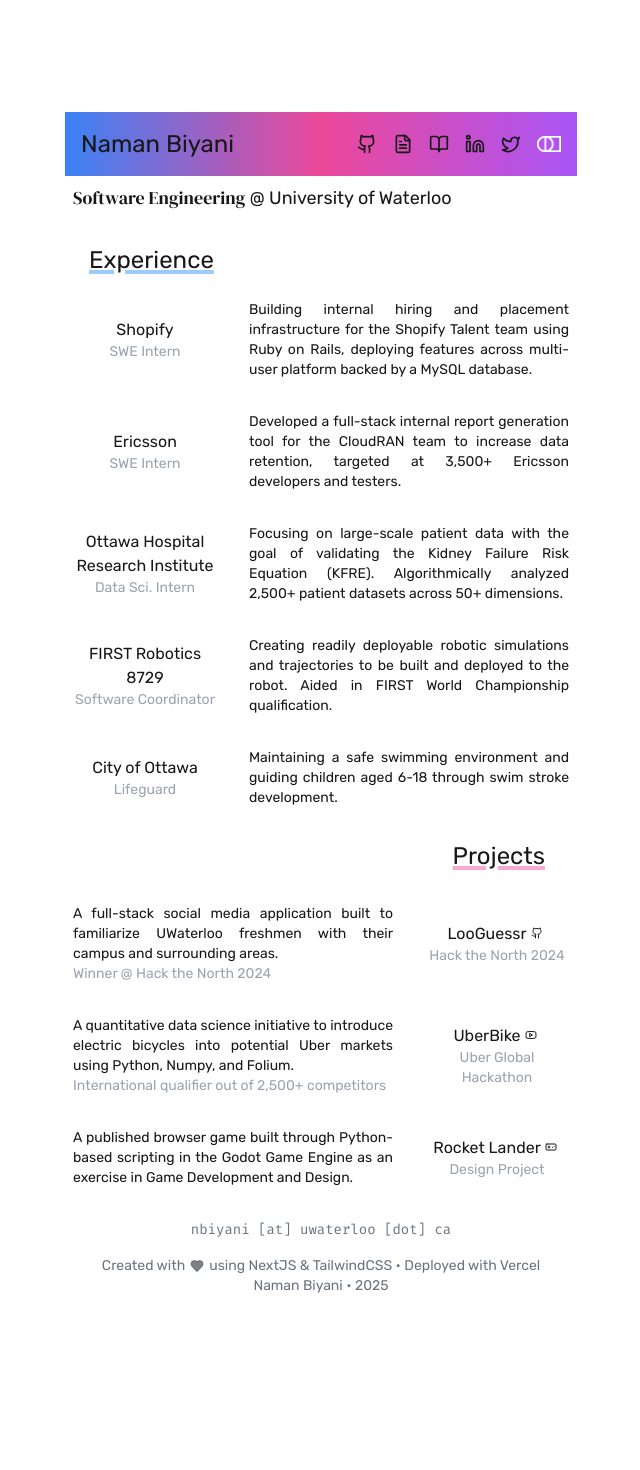
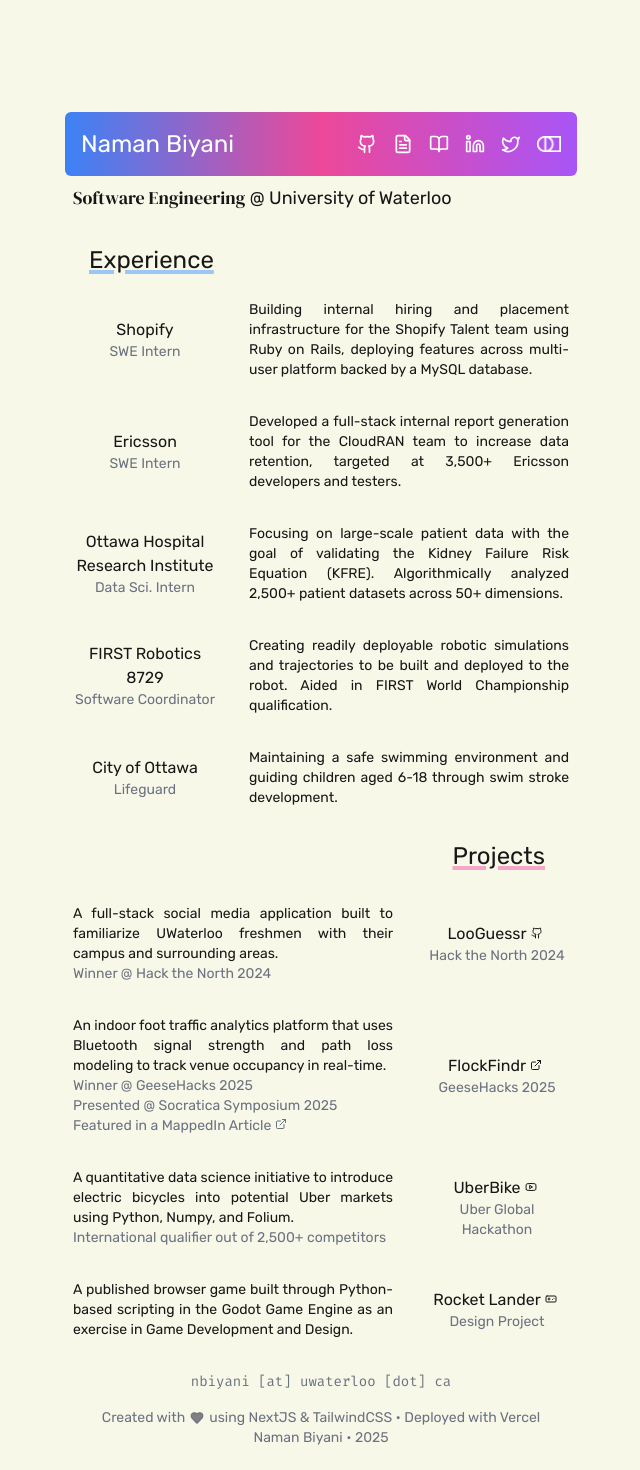
Before and after one commit to NamanBiyani06/namanbiyani.com, a Next.js app: page / in a window 1280 px wide. Shown: the top 1470 px of the page, without its empty margins (319-959 px from the left). Before the commit the page ends 1408 px from the top, so only its background shows below. Built offline with nearby package versions, Linux system fonts and the light colour scheme; a web font is replaced by a local one.

Commit message:
updated colours and added flockfindr

```diff
--- a/src/app/globals.css
+++ b/src/app/globals.css
@@ -7,14 +7,14 @@
 @tailwind utilities;
 
 :root {
-  --background: #ffffff;
+  --background: #f8f8e9;
   --foreground: #171717;
 }
 
 @media (prefers-color-scheme: dark) {
   :root {
     --background: #0a0a0a;
-    --foreground: #e1e1e1;
+    --foreground: #fafaee;
   }
 }
 
--- a/src/components/Experience/experience.tsx
+++ b/src/components/Experience/experience.tsx
@@ -8,32 +8,32 @@ export default function Experience() {
       <div className="grid grid-cols-3 gap-x-8 gap-y-8">
         <div className="flex flex-col items-center justify-center" data-aos="fade-up">
           <div className="">Shopify</div>
-          <div className="text-gray-400 text-sm">SWE Intern</div>
+          <div className="text-gray-500 dark:text-gray-400 text-sm">SWE Intern</div>
         </div>
         <div className="text-sm text-justify col-span-2" data-aos="fade-up">Building internal hiring and placement infrastructure for the Shopify Talent team using Ruby on Rails,
 deploying features across multi-user platform backed by a MySQL database.</div>
 
         <div className="flex flex-col items-center justify-center" data-aos="fade-up">
           <div className="">Ericsson</div>
-          <div className="text-gray-400 text-sm">SWE Intern</div>
+          <div className="text-gray-500 dark:text-gray-400 text-sm">SWE Intern</div>
         </div>
         <div className="text-sm text-justify col-span-2" data-aos="fade-up">Developed a full-stack internal report generation tool for the CloudRAN team to increase data retention, targeted at 3,500+ Ericsson developers and testers.</div>
 
         <div className="flex flex-col items-center justify-center text-center" data-aos="fade-up">
           <div className="">Ottawa Hospital Research Institute</div>
-          <div className="text-gray-400 text-sm">Data Sci. Intern</div>
+          <div className="text-gray-500 dark:text-gray-400 text-sm">Data Sci. Intern</div>
         </div>
         <div className="text-sm col-span-2 text-justify" data-aos="fade-up">Focusing on large-scale patient data with the goal of validating the Kidney Failure Risk Equation (KFRE). Algorithmically analyzed 2,500+ patient datasets across 50+ dimensions.</div>
 
         <div className="flex flex-col items-left justify-center text-center" data-aos="fade-up">
           <div className="">FIRST Robotics 8729</div>
-          <div className="text-gray-400 text-sm">Software Coordinator</div>
+          <div className="text-gray-500 dark:text-gray-400 text-sm">Software Coordinator</div>
         </div>
         <div className="text-sm col-span-2 text-justify" data-aos="fade-up">Creating readily deployable robotic simulations and trajectories to be built and deployed to the robot. Aided in FIRST World Championship qualification.</div>
 
         <div className="flex flex-col items-left justify-center text-center" data-aos="fade-up">
           <div className="">City of Ottawa</div>
-          <div className="text-gray-400 text-sm">Lifeguard</div>
+          <div className="text-gray-500 dark:text-gray-400 text-sm">Lifeguard</div>
         </div>
         <div className="text-sm col-span-2 text-justify" data-aos="fade-up">Maintaining a safe swimming environment and guiding children aged 6-18 through swim stroke development.</div>
       </div>
--- a/src/components/Header/header.tsx
+++ b/src/components/Header/header.tsx
@@ -21,26 +21,26 @@ export const tangerine = Tangerine({
 export default function Header() {
   return (
     <div className={``} data-aos="fade-up">
-      <div className="text-2xl py-4 bg-gradient-to-r from-blue-500 via-pink-500 to-purple-500 px-4 my-2 grid grid-cols-3">
-        <span className="col-span-1">Naman Biyani</span>
+      <div className="text-2xl py-4 bg-gradient-to-r from-blue-500 via-pink-500 to-purple-500 px-4 my-2 grid grid-cols-3 rounded-md text-white">
+        <span className="col-span-1 text-white">Naman Biyani</span>
         <span className="text-right col-span-2 flex justify-end">
           <div className="flex gap-4 text-sm justify-center items-center">
-            <a href="https://github.com/NamanBiyani06" target="_blank" rel="noopener noreferrer" className="flex items-center transform transition-transform ease-in-out duration-300 hover:scale-125 hover:text-gray-300">
-              <Github className="" size={20} />
+            <a href="https://github.com/NamanBiyani06" target="_blank" rel="noopener noreferrer" className="flex items-center transform transition-transform ease-in-out duration-300 hover:scale-125 hover:text-gray-200 text-white">
+              <Github className="text-white" size={20} />
             </a>
-            <a href="/assets/NamanBiyani_1B.pdf" target="_blank" rel="nooperner noreferrer" className="flex items-center transform transition-transform ease-in-out duration-300 hover:scale-125 hover:text-gray-300">
-              <FileTextIcon className="" size={20} />
+            <a href="/assets/NamanBiyani_2A.pdf" target="_blank" rel="noopener noreferrer" className="flex items-center transform transition-transform ease-in-out duration-300 hover:scale-125 hover:text-gray-200 text-white">
+              <FileTextIcon className="text-white" size={20} />
             </a>
-            <a href="https://www.goodreads.com/user/show/162046557-naman-biyani" target="_blank" rel="noopener noreferrer" className="flex items-center transform transition-transform ease-in-out duration-300 hover:scale-125 hover:text-gray-300">
-              <BookOpen className="" size={20} />
+            <a href="https://www.goodreads.com/user/show/162046557-naman-biyani" target="_blank" rel="noopener noreferrer" className="flex items-center transform transition-transform ease-in-out duration-300 hover:scale-125 hover:text-gray-200 text-white">
+              <BookOpen className="text-white" size={20} />
             </a>
-            <a href="https://www.linkedin.com/in/naman-biyani-361b96233/" target="_blank" rel="noopener noreferrer" className="flex items-center transform transition-transform ease-in-out duration-300 hover:scale-125 hover:text-gray-300">
-              <Linkedin className="" size={20} />
+            <a href="https://www.linkedin.com/in/naman-biyani-361b96233/" target="_blank" rel="noopener noreferrer" className="flex items-center transform transition-transform ease-in-out duration-300 hover:scale-125 hover:text-gray-200 text-white">
+              <Linkedin className="text-white" size={20} />
             </a>
-            <a href="https://x.com/nbiyani06" target="_blank" rel="noopener noreferrer" className="flex items-center transform transition-transform ease-in-out duration-300 hover:scale-125 hover:text-gray-300 md:flex">
-              <Twitter className="" size={20} />
+            <a href="https://x.com/nbiyani06" target="_blank" rel="noopener noreferrer" className="flex items-center transform transition-transform ease-in-out duration-300 hover:scale-125 hover:text-gray-200 text-white md:flex">
+              <Twitter className="text-white" size={20} />
             </a>
-            <a href="https://se-webring.xyz/" target="_blank" rel="noopener noreferrer" className="flex items-center transform transition-transform ease-in-out duration-300 hover:scale-125 hover:text-gray-300 md:flex">
+            <a href="https://se-webring.xyz/" target="_blank" rel="noopener noreferrer" className="flex items-center transform transition-transform ease-in-out duration-300 hover:scale-125 hover:text-gray-200 text-white md:flex">
               <Image src="/assets/logo_w.png" alt="Webring Logo" width={60} height={60} className="w-6 h-4"/>
             </a>
           </div>
--- a/src/components/Projects/projects.tsx
+++ b/src/components/Projects/projects.tsx
@@ -1,4 +1,4 @@
-import { Github, Youtube, Gamepad } from "lucide-react";
+import { Github, Youtube, Gamepad, ExternalLink } from "lucide-react";
 
 export default function Projects() {
   return (
@@ -9,36 +9,61 @@ export default function Projects() {
         <div className="text-sm col-span-2 text-justify" data-aos="fade-up">
           A full-stack social media application built to familiarize UWaterloo freshmen with their campus and surrounding areas.
 
-          <div className="flex items-center text-sm text-gray-400 text-right text-center">Winner @ Hack the North 2024</div>
+          <div className="flex items-center text-sm text-gray-500 dark:text-gray-400 text-right text-center">Winner @ Hack the North 2024</div>
         </div>
         <div className="flex flex-col items-right justify-center text-center" data-aos="fade-up">
-          <a className="transform transition-transform transition-colors transition-all ease-in-out duration-500 transition-duration-500 hover:text-blue-300 hover:scale-105" href="https://github.com/HTN-2024-LooGuessr/LooGuessr">
+          <a className="transform transition-transform transition-colors transition-all ease-in-out duration-500 transition-duration-500 hover:text-blue-700 dark:hover:text-blue-300 hover:scale-105" href="https://github.com/HTN-2024-LooGuessr/LooGuessr">
             LooGuessr
             <span className="inline-block mx-1"><Github className="" size={12}/></span>
           </a>
-          <div className="text-gray-400 text-sm">Hack the North 2024</div>
+          <div className="text-gray-500 dark:text-gray-400 text-sm">Hack the North 2024</div>
+        </div>
+
+        <div className="text-sm col-span-2 text-justify" data-aos="fade-up">
+          An indoor foot traffic analytics platform that uses Bluetooth signal strength and path loss modeling to track venue occupancy in real-time.
+
+          <div className="flex items-center text-sm text-gray-500 dark:text-gray-400 text-right text-center">Winner @ GeeseHacks 2025</div>
+          <div className="flex items-center text-sm text-gray-500 dark:text-gray-400 text-right text-center">Presented @ Socratica Symposium 2025</div>
+          <div className="flex items-center text-sm text-gray-500 dark:text-gray-400 text-right text-center">
+            <a
+              href="https://www.mappedin.com/resources/blog/flockfindr-mapping-foot-traffic-with-bluetooth-and-geese/"
+              target="_blank"
+              rel="noopener noreferrer"
+              className="hover:text-blue-700 dark:hover:text-blue-300 transition-colors duration-300"
+            >
+              Featured in a MappedIn Article
+              <span className="inline-block mx-1"><ExternalLink className="" size={12}/></span>
+            </a>
+          </div>
+        </div>
+        <div className="flex flex-col items-right justify-center text-center" data-aos="fade-up">
+          <a className="transform transition-transform transition-colors transition-all ease-in-out duration-500 transition-duration-500 hover:text-blue-700 dark:hover:text-blue-300 hover:scale-105" href="https://flock-findr.vercel.app">
+            FlockFindr
+            <span className="inline-block mx-1"><ExternalLink className="" size={12}/></span>
+          </a>
+          <div className="text-gray-500 dark:text-gray-400 text-sm">GeeseHacks 2025</div>
         </div>
 
         <div className="text-sm col-span-2 text-justify" data-aos="fade-up">
           A quantitative data science initiative to introduce electric bicycles into potential Uber markets using Python, Numpy, and Folium.
 
-          <div className="flex items-center text-sm text-gray-400 text-right text-center">International qualifier out of 2,500+ competitors</div>
+          <div className="flex items-center text-sm text-gray-500 dark:text-gray-400 text-right text-center">International qualifier out of 2,500+ competitors</div>
         </div>
         <div className="flex flex-col items-right justify-center text-center" data-aos="fade-up">
-          <a className="transform transition-transform transition-colors transition-all ease-in-out duration-500 transition-duration-500 hover:text-blue-300 hover:scale-105" href="https://youtu.be/hoDG4Qn-7Ug">
+          <a className="transform transition-transform transition-colors transition-all ease-in-out duration-500 transition-duration-500 hover:text-blue-700 dark:hover:text-blue-300 hover:scale-105" href="https://youtu.be/hoDG4Qn-7Ug">
             UberBike
             <span className="inline-block mx-1"><Youtube className="" size={12}/></span>
           </a>
-          <div className="text-gray-400 text-sm">Uber Global Hackathon</div>
+          <div className="text-gray-500 dark:text-gray-400 text-sm">Uber Global Hackathon</div>
         </div>
 
         <div className="text-sm col-span-2 text-justify" data-aos="fade-up">A published browser game built through Python-based scripting in the Godot Game Engine as an exercise in Game Development and Design.</div>
         <div className="flex flex-col items-right justify-center text-center" data-aos="fade-up">
-          <a className="transform transition-transform transition-colors transition-all ease-in-out duration-500 transition-duration-500 hover:text-blue-300 hover:scale-105" href="https://github.com/NamanBiyani06/RocketLander">
+          <a className="transform transition-transform transition-colors transition-all ease-in-out duration-500 transition-duration-500 hover:text-blue-700 dark:hover:text-blue-300 hover:scale-105" href="https://github.com/NamanBiyani06/RocketLander">
             Rocket Lander
             <span className="inline-block mx-1"><Gamepad className="" size={12}/></span>
           </a>
-          <div className="text-gray-400 text-sm">Design Project</div>
+          <div className="text-gray-500 dark:text-gray-400 text-sm">Design Project</div>
         </div>
       </div>
     </div>
```
Also changed, not shown: 1 other file (tests, documents, lock files or other folders).
